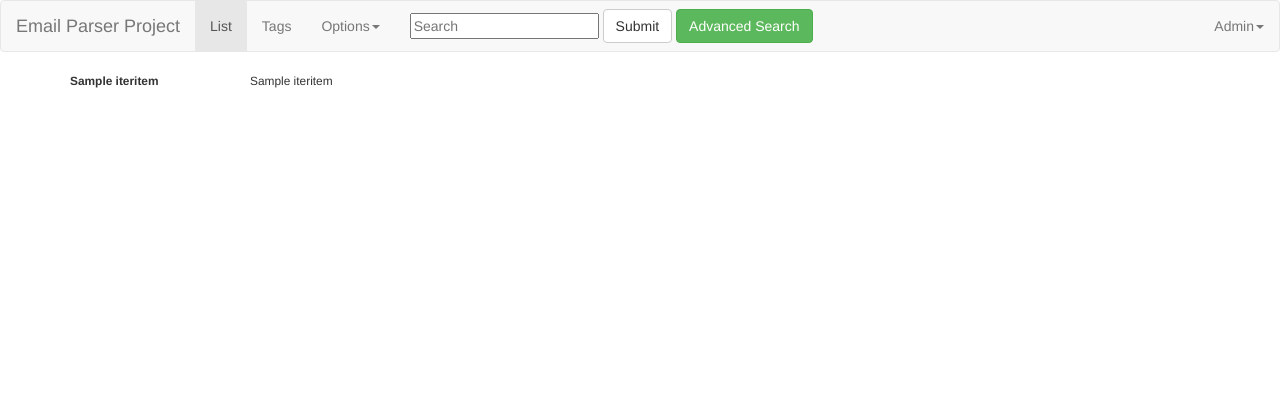
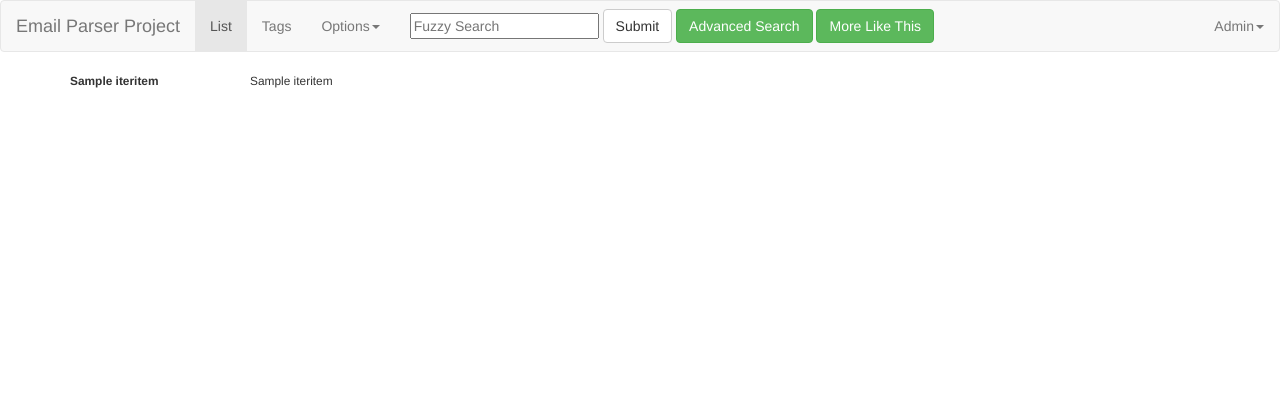
Before and after one commit to bencassedy/Email-Parser-Project, a Flask app: page /email/1/ in a window 1280 px wide. Shown: the top 420 px of the page. Run offline with Flask 2, Linux system fonts and the light colour scheme; a database or web service that is not in the repository returns one stand-in record (values such as "Sample title"); some libraries are stand-ins or nearby versions.

Commit message:
got MLT search working I think. Need to fix search case-break or parameters or something

```diff
--- a/app/app.py
+++ b/app/app.py
@@ -47,15 +47,15 @@ def index():
 def email_detail(message_id):
     # get email from mongodb using query by id
     msg = emails.find_one({'Message-ID': message_id})
+    msg_id = str(msg['_id'])
     return render_template('detail.html', msg=msg)
 
 @app.route('/emails')
 @app.route('/emails/')
-def email_list(query=None):
+def email_list(query=None, msg_id=None):
     # if no search, return all results, limit to 200 for debugging purposes
     flds = config.LIST_VIEW_FIELDS
     query = request.args.get('search')
-    adv_query = request.args.get('adv_search')
     if query is None:
         msgs = emails.find(fields=flds, limit=200)
         total = msgs.count()
@@ -65,6 +65,13 @@ def email_list(query=None):
         msgs = es_to_dict(results)
     elif request.args['search_type'] is 'adv_search':
         results = es.search(index='test_kaminski', doc_type='email', body={'query': {'more_like_this': { 'fields': ['Subject', 'body'], 'like_text': query, 'percent_terms_to_match': 0.6, 'min_term_freq': 1, 'min_doc_freq': 1, 'max_query_terms': 12, 'prefix_length': 4, 'boost': 1.2 }}, 'sort': {'_score': {'order': 'desc' }}}, size=100, _source=True, analyze_wildcard=True)
+        total = results['hits']['total']
+        msgs = es_to_dict(results)
+    elif request.args['msg_id'] is not None:
+        #results = es.mlt(index='test_kaminski', doc_type='email', id=msg_id)
+        msg = emails.find_one({'_id': msg_id })
+        query = msg['body']
+        results = es.search(index='test_kaminski', doc_type='email', body={'query': {'more_like_this': { 'fields': ['body'], 'like_text': query, 'percent_terms_to_match': 0.6, 'min_term_freq': 1, 'min_doc_freq': 1, 'max_query_terms': 12, 'prefix_length': 4, 'boost': 1.2 }}, 'sort': {'_score': {'order': 'desc' }}}, size=100, _source=True, analyze_wildcard=True)
         total = results['hits']['total']
         msgs = es_to_dict(results)
 
--- a/app/templates/base.html
+++ b/app/templates/base.html
@@ -73,10 +73,11 @@
 		</ul>
 		<form class="navbar-form navbar-left" role="search">
 		  <div class="form-group">
-                      <input name="search" onClick="this.select();" type="text" class="search-query" placeholder="Search" value="{% if query %}{{ query }}{% endif %}">
+                      <input name="search" onClick="this.select();" type="text" class="search-query" placeholder="Fuzzy Search" value="{% if query %}{{ query }}{% endif %}">
 		  </div>
 		  <button type="submit" class="btn btn-default">Submit</button>
                 <button type="button" class="btn btn-success" data-toggle="collapse" data-target="#adv_query">Advanced Search</button>
+                {% block MLT %}{% endblock MLT %}
 		</form>
 		<ul class="nav navbar-nav navbar-right">
 		  <li class="dropdown">
--- a/app/templates/detail.html
+++ b/app/templates/detail.html
@@ -1,6 +1,8 @@
 {% extends 'base.html' %}
 
 {% block title %}Email Detail View{% endblock title %}
+
+{% block MLT %}<a href="{{ url_for('email_list', msg_id=msg['_id'], search=msg['body']) }}" class="btn btn-success"><input type="hidden" name="search" value="{{ msg['body'] }}" />More Like This</a>{% endblock MLT %}
 
 {% block content %}
     {% for k, v in msg.iteritems() %}
```
